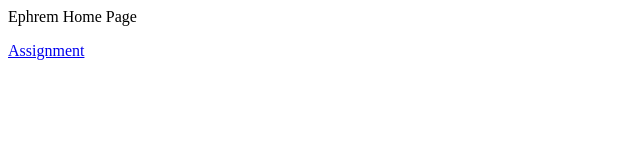
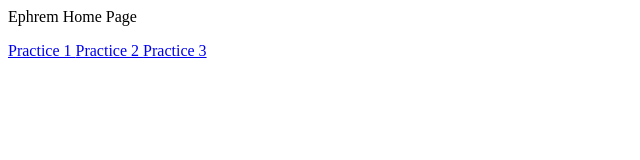
Before and after one commit to EphremG/ephremg.github.io, a plain HTML site: page index.html in a window 1280 px wide. Shown: the whole page, without its empty margins (0-640 px from the left). Drawn offline with Linux system fonts and the light colour scheme.

Commit message:
Update index.html

```diff
--- a/index.html
+++ b/index.html
@@ -2,7 +2,9 @@
 
 <body>
   <p> Ephrem Home Page </p>
-  <a href="quiz3.html">Assignment </a>
+  <a href="quiz3.html">Practice 1 </a>
+  <a href="quiz3.html">Practice 2 </a>
+  <a href="quiz3.html">Practice 3 </a>
 </body>
 
 </html>
```
